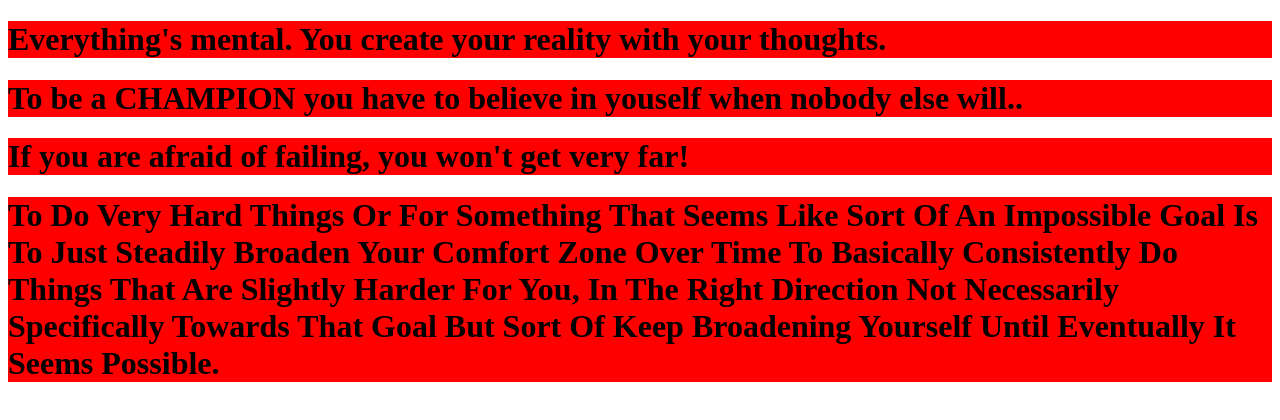
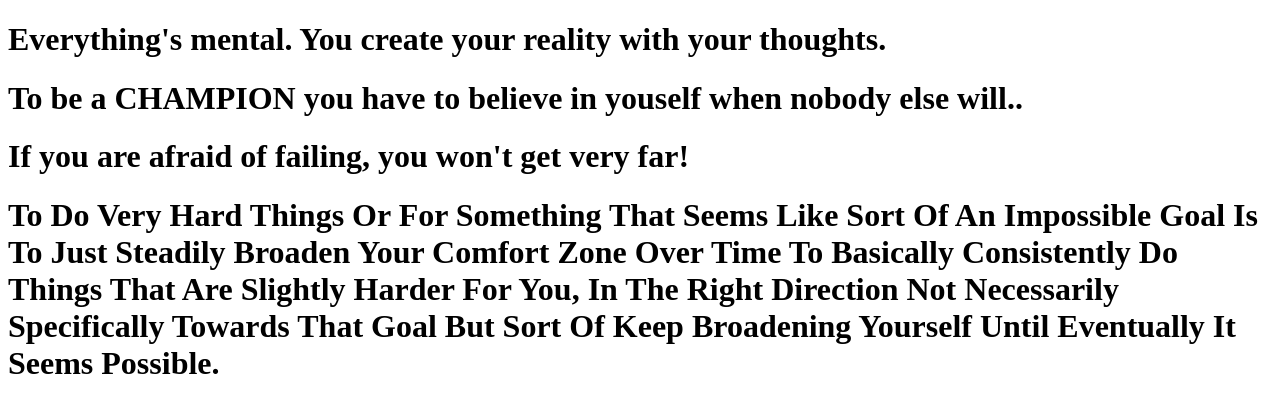
Before and after one commit to suneetsuniit/youhavetolearnvue, a Vue app: page / in a window 1280 px wide. Shown: the top 420 px of the page. Built offline with nearby package versions, Linux system fonts and the light colour scheme; the HTML template or start-up script is replaced by a standard one.

Commit message:
Update App.vue

```diff
--- a/src/App.vue
+++ b/src/App.vue
@@ -25,7 +25,6 @@ export default {
 <style  lang="scss" scoped>
 
   h1 {
-    background-color:rgb(255, 0, 0);
       padding-left: 0;
   }
 
```
